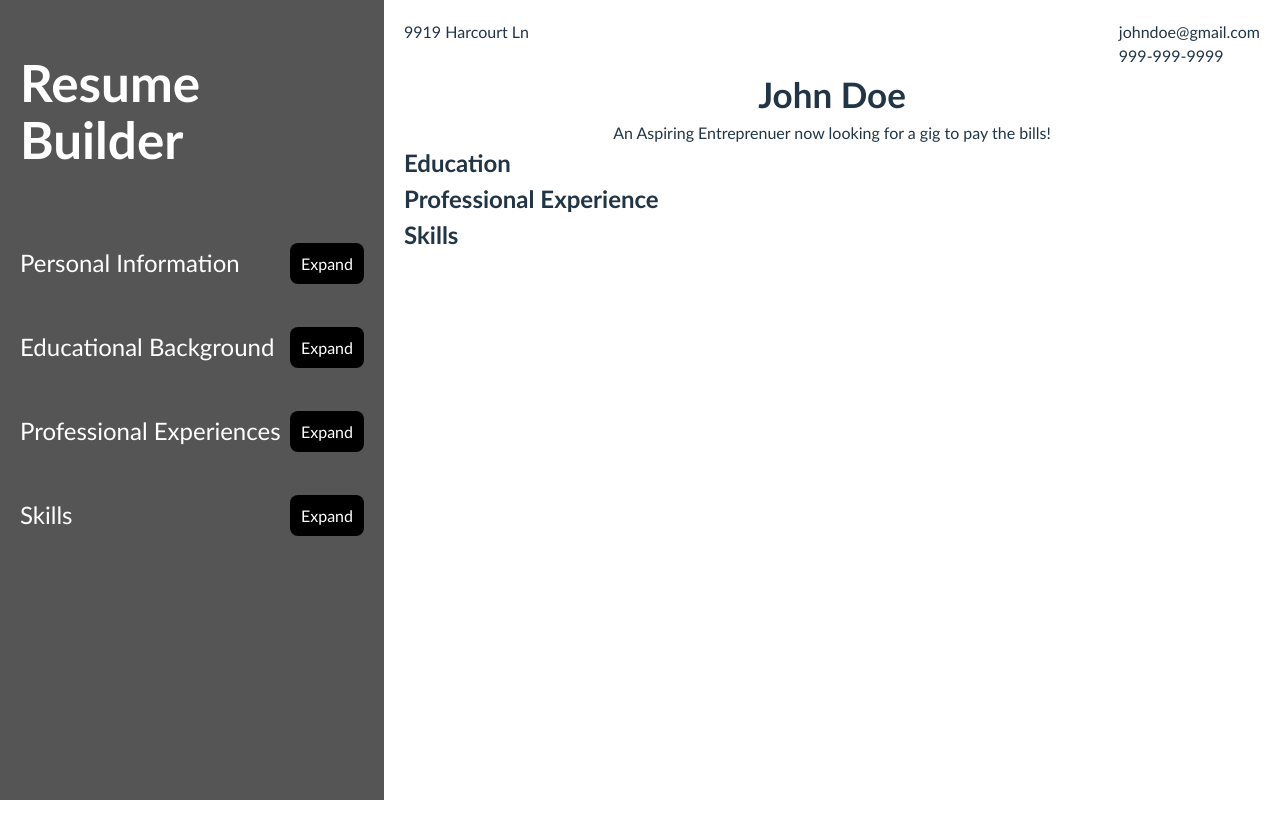
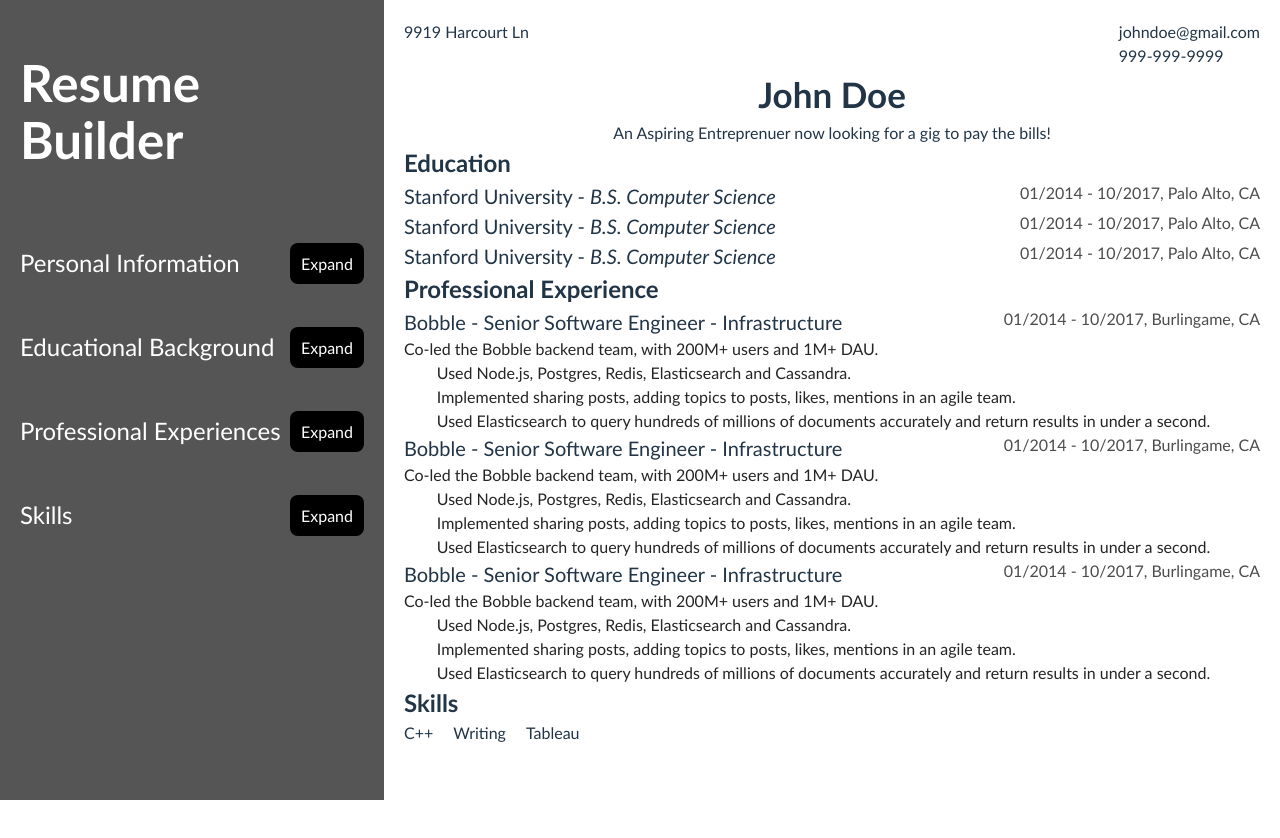
Before and after one commit to bharadr/cv-app, a React (Vite) app: page / in a window 1280 px wide. Built offline with nearby package versions, Linux system fonts and the light colour scheme.

Commit message:
Got it working with pre-filled stuff

```diff
--- a/src/App.jsx
+++ b/src/App.jsx
@@ -1,4 +1,4 @@
-import { useState } from 'react';
+import { useState, useEffect } from 'react';
 
 
 import './App.css'
@@ -16,9 +16,6 @@ const defaultPersonalInfo = {
 
 function App() {
   const [personalInfo, setPersonalInfo] = useState(defaultPersonalInfo);
-  const [skillEntries, setSkillEntries] = useState([]);
-  const [educationEntries, setEducationEntries] = useState([]);
-  const [workplaceEntries, setWorkplaceEntries] = useState([]);
 
   // Handler function to update the state
   const handlePersonalInfoChange = (field, value) => {
@@ -32,6 +29,58 @@ function App() {
     setWorkplaceEntries((prevEntries) => prevEntries.filter(entry => entry.id !== id));
   }
 
+  const defaultWorkplaceEntries = [
+    {
+      key: 0,
+      id: 0,
+      contents: {
+        'companyName': 'Bobble',
+        'companyTitle': 'Senior Software Engineer - Infrastructure',
+        'companyLocation': 'Burlingame, CA',
+        'startDate': '01/2014',
+        'endDate': '10/2017',
+        'companyDescription': `Co-led the Bobble backend team, with 200M+ users and 1M+ DAU.
+        Used Node.js, Postgres, Redis, Elasticsearch and Cassandra.
+        Implemented sharing posts, adding topics to posts, likes, mentions in an agile team.
+        Used Elasticsearch to query hundreds of millions of documents accurately and return results in under a second.`
+      },
+      removeFn: () => removeWorkplaceEntry(0),
+    },
+    {
+      key: 1,
+      id: 1,
+      contents: {
+        'companyName': 'Bobble',
+        'companyTitle': 'Senior Software Engineer - Infrastructure',
+        'companyLocation': 'Burlingame, CA',
+        'startDate': '01/2014',
+        'endDate': '10/2017',
+        'companyDescription': `Co-led the Bobble backend team, with 200M+ users and 1M+ DAU.
+        Used Node.js, Postgres, Redis, Elasticsearch and Cassandra.
+        Implemented sharing posts, adding topics to posts, likes, mentions in an agile team.
+        Used Elasticsearch to query hundreds of millions of documents accurately and return results in under a second.`
+      },
+      removeFn: () => removeWorkplaceEntry(1),
+    },
+    {
+      key: 2,
+      id: 2,
+      contents: {
+        'companyName': 'Bobble',
+        'companyTitle': 'Senior Software Engineer - Infrastructure',
+        'companyLocation': 'Burlingame, CA',
+        'startDate': '01/2014',
+        'endDate': '10/2017',
+        'companyDescription': `Co-led the Bobble backend team, with 200M+ users and 1M+ DAU.
+        Used Node.js, Postgres, Redis, Elasticsearch and Cassandra.
+        Implemented sharing posts, adding topics to posts, likes, mentions in an agile team.
+        Used Elasticsearch to query hundreds of millions of documents accurately and return results in under a second.`
+      },
+      removeFn: () => removeWorkplaceEntry(2),
+    },
+  ]
+  const [workplaceEntries, setWorkplaceEntries] = useState(defaultWorkplaceEntries);
+
   const addWorkplaceEntry = () => {
     let id = Date.now();
     const newEntry = {
@@ -43,9 +92,70 @@ function App() {
     setWorkplaceEntries([...workplaceEntries, newEntry]);
   }
 
+  const handleWorkplaceChange = (id, field, value) => {
+    const index = workplaceEntries.findIndex((entry) => entry.id === id);
+    if (index !== -1) {
+      let desiredEntry = workplaceEntries[index];
+      const updatedEntry = {
+        ...desiredEntry,
+        contents: {
+          ...desiredEntry.contents,
+          [field]: value,
+        },
+      };
+      const updatedEntries = [
+        ...workplaceEntries.slice(0, index),
+        updatedEntry,
+        ...workplaceEntries.slice(index + 1),
+      ];
+      setWorkplaceEntries(updatedEntries)
+    }
+  }
+
   const removeEducationEntry = (id) => {
     setEducationEntries((prevEntries) => prevEntries.filter(entry => entry.id !== id));
   }
+
+  const defaultEducationEntries = [
+    {
+      key: 0,
+      id: 0,
+      contents: {
+        'schoolName': 'Stanford University',
+        'degreeMajor': 'B.S. Computer Science',
+        'educationLocation': 'Palo Alto, CA',
+        'startDate': '01/2014',
+        'endDate': '10/2017',
+      },
+      removeFn: () => removeEducationEntry(0),
+    },
+    {
+      key: 1,
+      id: 1,
+      contents: {
+        'schoolName': 'Stanford University',
+        'degreeMajor': 'B.S. Computer Science',
+        'educationLocation': 'Palo Alto, CA',
+        'startDate': '01/2014',
+        'endDate': '10/2017',
+      },
+      removeFn: () => removeEducationEntry(1),
+    },
+    {
+      key: 2,
+      id: 2,
+      contents: {
+        'schoolName': 'Stanford University',
+        'degreeMajor': 'B.S. Computer Science',
+        'educationLocation': 'Palo Alto, CA',
+        'startDate': '01/2014',
+        'endDate': '10/2017',
+      },
+      removeFn: () => removeEducationEntry(2),
+    },
+  ]
+
+  const [educationEntries, setEducationEntries] = useState(defaultEducationEntries);
 
   const addEducationEntry = () => {
     let id = Date.now();
@@ -58,9 +168,57 @@ function App() {
     setEducationEntries([...educationEntries, newEntry]);
   }
 
+  const handleEducationalChange = (id, field, value) => {
+    const index = educationEntries.findIndex((entry) => entry.id === id);
+    if (index !== -1) {
+      let desiredEntry = educationEntries[index];
+      const updatedEntry = {
+        ...desiredEntry,
+        contents: {
+          ...desiredEntry.contents,
+          [field]: value,
+        },
+      };
+      const updatedEntries = [
+        ...educationEntries.slice(0, index),
+        updatedEntry,
+        ...educationEntries.slice(index + 1),
+      ];
+      setEducationEntries(updatedEntries)
+    }
+  }
+
   const removeSkillEntry = (id) => {
     setSkillEntries((prevEntries) => prevEntries.filter(entry => entry.id !== id));
   }
+
+  const defaultSkillEntries = [
+    {
+      key: 0,
+      id: 0,
+      contents: {
+        'skillName': 'C++'
+      },
+      removeFn: () => removeSkillEntry(0),
+    },
+    {
+      key: 1,
+      id: 1,
+      contents: {
+        'skillName': 'Writing'
+      },
+      removeFn: () => removeSkillEntry(1),
+    },
+    {
+      key: 2,
+      id: 2,
+      contents: {
+        'skillName': 'Tableau'
+      },
+      removeFn: () => removeSkillEntry(2),
+    },
+  ]
+  const [skillEntries, setSkillEntries] = useState(defaultSkillEntries);
 
   const addSkillEntry = () => {
     let id = Date.now();
@@ -94,49 +252,6 @@ function App() {
     }
   }
 
-  const handleEducationalChange = (id, field, value) => {
-    const index = educationEntries.findIndex((entry) => entry.id === id);
-    if (index !== -1) {
-      let desiredEntry = educationEntries[index];
-      const updatedEntry = {
-        ...desiredEntry,
-        contents: {
-          ...desiredEntry.contents,
-          [field]: value,
-        },
-      };
-      const updatedEntries = [
-        ...educationEntries.slice(0, index),
-        updatedEntry,
-        ...educationEntries.slice(index + 1),
-      ];
-      setEducationEntries(updatedEntries)
-    }
-  }
-
-  const handleWorkplaceChange = (id, field, value) => {
-    const index = workplaceEntries.findIndex((entry) => entry.id === id);
-    if (index !== -1) {
-      let desiredEntry = workplaceEntries[index];
-      const updatedEntry = {
-        ...desiredEntry,
-        contents: {
-          ...desiredEntry.contents,
-          [field]: value,
-        },
-      };
-      const updatedEntries = [
-        ...workplaceEntries.slice(0, index),
-        updatedEntry,
-        ...workplaceEntries.slice(index + 1),
-      ];
-      setWorkplaceEntries(updatedEntries)
-    }
-  }
-
-
-
-
   return (
     <div id="overallLayout">
       <div id="userBar">
```
Also changed, not shown: src/components/SectionInfo.jsx (+23 -33 lines).
